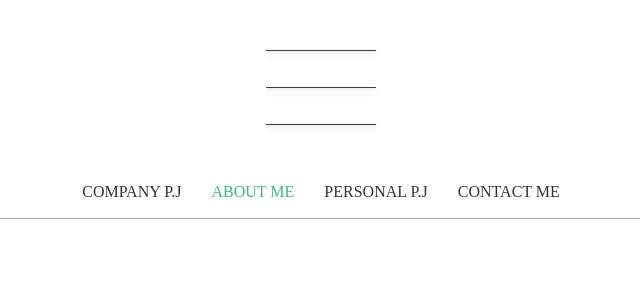
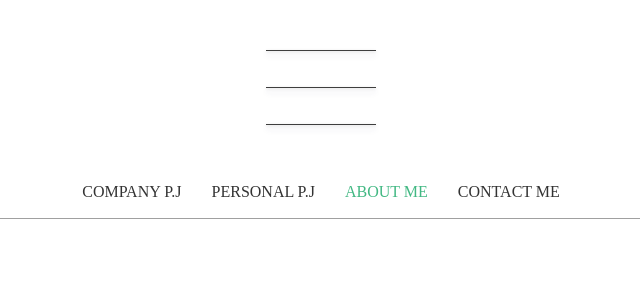
Before and after one commit to sunivers/MyPortfolio, a Vue app: page /#/about in a window 1280 px wide. Shown: the top 300 px of the page, without its empty margins (319-959 px from the left). Built offline with nearby package versions, Linux system fonts and the light colour scheme.

Commit message:
네비 순서 변경

```diff
--- a/src/components/ToolBar.vue
+++ b/src/components/ToolBar.vue
@@ -1,8 +1,8 @@
 <template>
     <div class="header">
         <router-link to="/company">company p.j</router-link>
+        <router-link to="/personal">personal p.j</router-link>
         <router-link to="/about">about me</router-link>
-        <router-link to="/personal">personal p.j</router-link>
         <router-link to="/contact">contact me</router-link>
     </div>
 </template>
```
